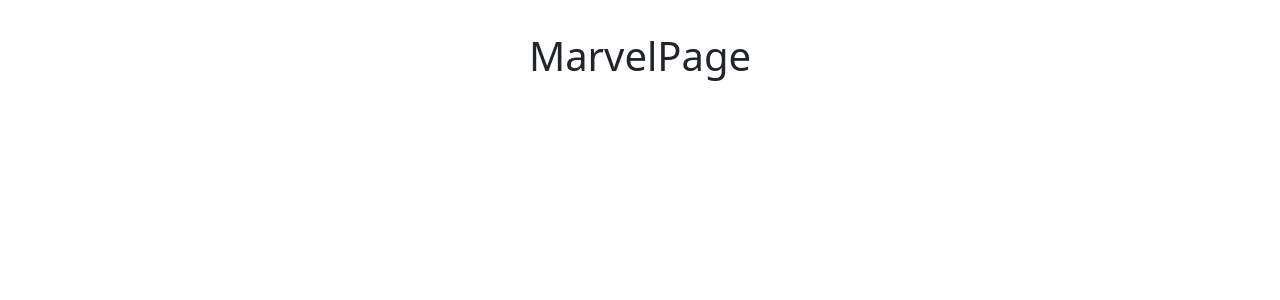
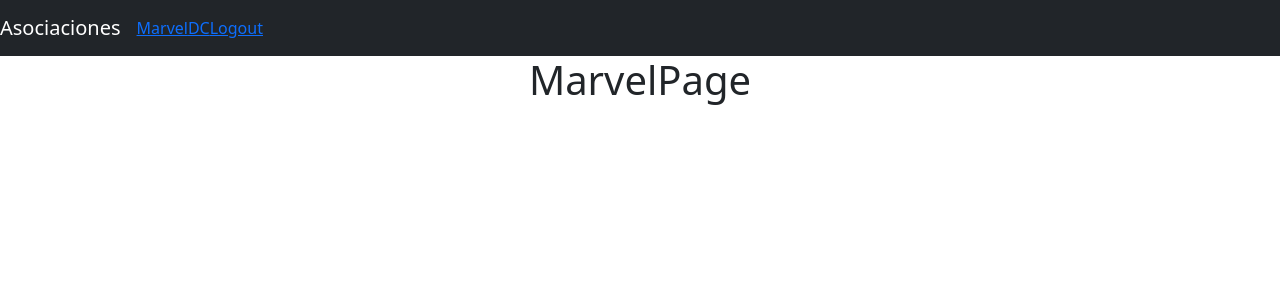
Before and after one commit to AndresErm/Heroes-App-Web, a React (Vite) app: page /marvel in a window 1280 px wide. Shown: the top 300 px of the page. Built offline with nearby package versions, Linux system fonts and the light colour scheme.

Commit message:
Add Other Saved History App - HEROESAPP

```diff
--- a/src/router/AppRouter.jsx
+++ b/src/router/AppRouter.jsx
@@ -4,10 +4,14 @@
 import { LoginPage } from "../auth/pages/LoginPage";
 import { DcPages } from "../heroes/pages/DcPages";
 import { MarvelPage } from "../heroes/pages/MarvelPage";
+import { Navbar } from "../ui/components/Navbar";
 
 const AppRouter = () => {
     return(
         <>
+
+            <Navbar/>
+
             <Routes>
                 <Route path="marvel" element={ <MarvelPage/> } />
                 <Route path="dc" element={ <DcPages/> } />
--- a/src/styles.css
+++ b/src/styles.css
@@ -1,7 +1,7 @@
 #root {
   max-width: 1280px;
   margin: 0 auto;
-  padding: 2rem;
+  padding: 0 ;
   text-align: center;
 }
 
--- /dev/null
+++ b/src/ui/components/Navbar.jsx
@@ -0,0 +1,39 @@
+import React from "react";
+import { Link, NavLink } from "react-router-dom";
+
+const Navbar = () => {
+  return (
+    <nav className="navbar navbar-expand-sm navbar-dark bg-dark">
+      <Link className="navbar-brand" to="/">
+        Asociaciones
+      </Link>
+
+      <div className="navbar-collapse">
+
+        <div className="navbar-nav">
+          <NavLink className="nav-item" to="/marvel" >
+            Marvel
+          </NavLink>
+
+          <NavLink className="nav-item " to="/dc">
+            DC
+          </NavLink>
+        </div>
+      </div>
+
+      <div className="navbar-collapse collapse w-100 order-3 dual-collapse2">
+        <ul className="navbar-nav ml-auto">
+          <NavLink
+           onClick={ ({isActive}) => `nav-link ${isActive === true}  `   }
+           className="nav-item"
+           to="/login">
+            Logout
+          </NavLink>
+        </ul>
+      </div>
+    </nav>
+  );
+};
+
+
+export { Navbar }
--- /dev/null
+++ b/src/ui/components/index.js
@@ -0,0 +1,2 @@
+
+    export * from './Navbar';
--- /dev/null
+++ b/src/ui/hooks/index.js
@@ -0,0 +1,3 @@
+
+
+    export * from './components';
```
